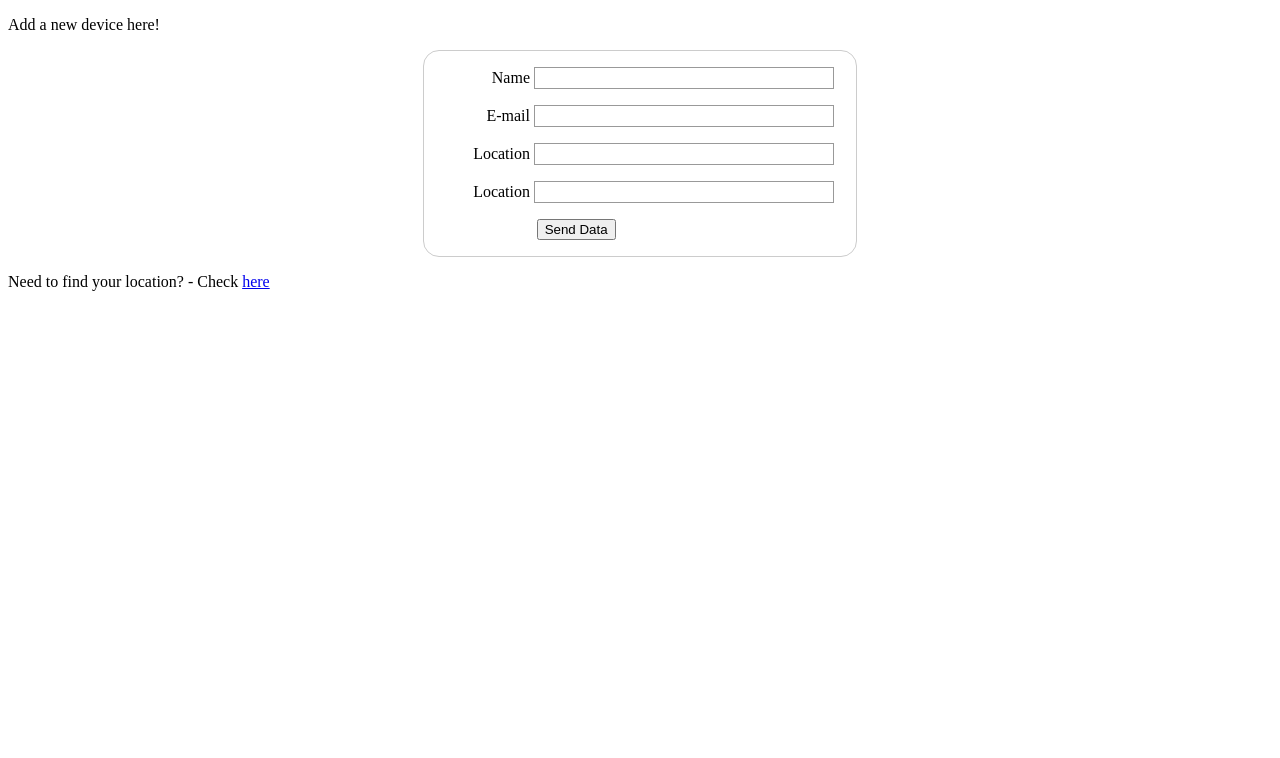
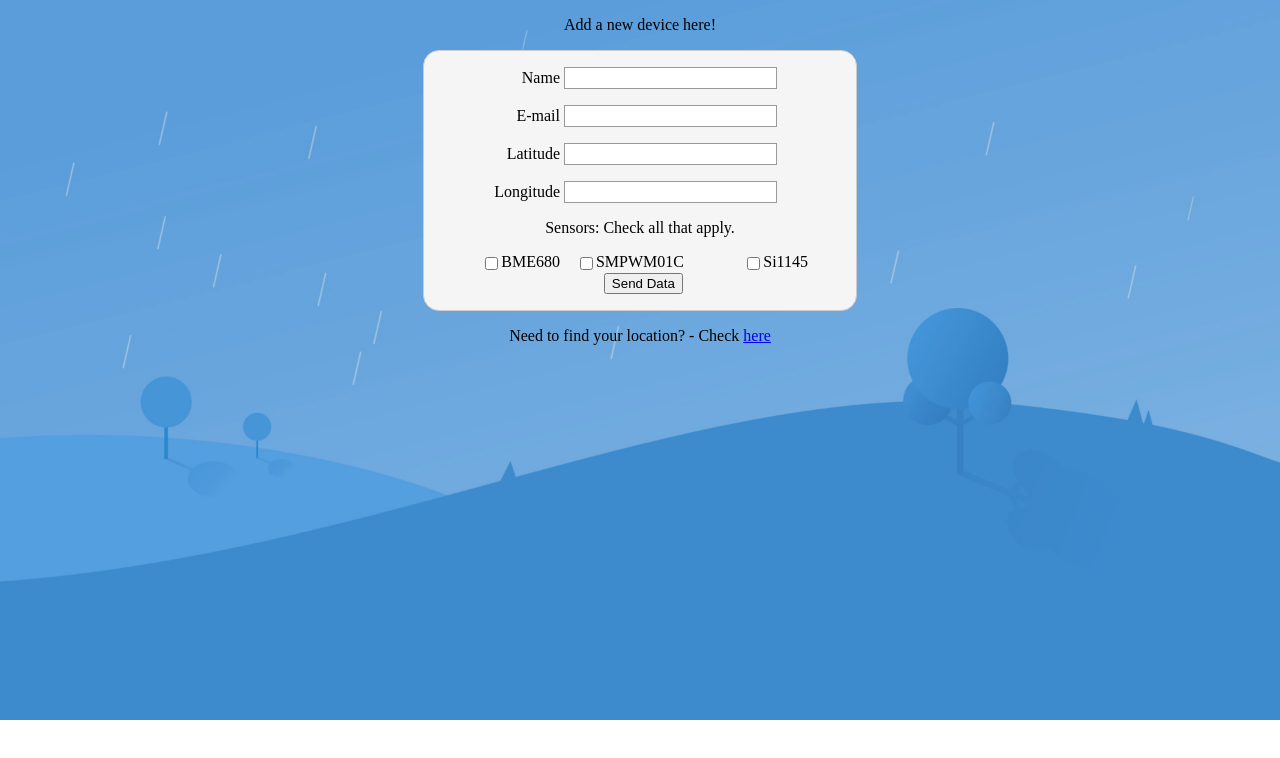
Before and after one commit to fatimazahiri/climate-pi, a plain HTML site: page FormSite/index.html in a window 1280 px wide. Drawn offline with Linux system fonts and the light colour scheme.

Commit message:
added style and db integration for more values

```diff
--- a/FormSite/index.html
+++ b/FormSite/index.html
@@ -4,7 +4,25 @@
         <meta charset="utf-8">
         <title>Sensor Additions</title>
         <style>
+            table input[type="submit"] {
+                display: block;
+                margin: 0 auto;
+            }
+            [type="checkbox"] {
+                vertical-align:middle;
+            }
+            p {
+                text-align: center;
+            }
+            body {
+                background-image: url('backdrop.jpg');
+                background-repeat: no-repeat;
+                background-size: cover;
+
+            }
             form {
+
+                background-color: whitesmoke;
                 margin: 0 auto;
                 width: 400px;
                 padding: 1em;
@@ -24,8 +42,12 @@
 
                 label {
                 display: inline-block;
-                width: 90px;
+                width: 120px;
                 text-align: right;
+                }
+
+                [type="checkbox"] {
+                vertical-align:middle;
                 }
 
                 input,
@@ -34,7 +56,7 @@
                 font: 1em sans-serif;
 
                 /* Uniform text field size */
-                width: 300px;
+                /*width: 300px;*/
                 box-sizing: border-box;
 
                 /* Match form field borders */
@@ -75,16 +97,41 @@
                     <input type="email" id="mail" name="user_email">
                 </li>
                 <li>
-                    <label for="latitude">Location</label>
+                    <label for="latitude">Latitude</label>
                     <input type="text" id="latitude" name="user_lat">
                 </li>
                 <li>
-                    <label for="longitude">Location</label>
+                    <label for="longitude">Longitude</label>
                     <input type="text" id="longitude" name="user_long">
                 </li>
-                <li class="button">
-                    <button type="submit">Send Data</button>
+
+                <p>Sensors: Check all that apply.</p>
+                <li>
+
+                        <label for="checkid1"  style="word-wrap:break-word">
+                        <input id="checkid1"  name = "A" type="checkbox" value="BME680" />BME680
+                        </label>
+
+                        <label for="checkid2"  style="word-wrap:break-word">
+                            <input id="checkid2" name = "B" type="checkbox" value="SMPWM01C" />SMPWM01C
+                        </label>
+
+                        <label for="checkid3"  style="word-wrap:break-word">
+                            <input id="checkid3"  name = "C"  type="checkbox" value="Si1145" />Si1145
+                        </label>
+
                 </li>
+
+                <center>
+                <table>
+                    <tr>
+                        <button type="submit">Send Data</button>
+                    </tr>
+                </table>
+               </center>
+
+
+
             </ul>
         </form>
         <p>Need to find your location? - Check <a href="https://www.latlong.net/">here</a></p>
```
Also changed, not shown: FormSite/backdrop.jpg (added), 1 other file.
